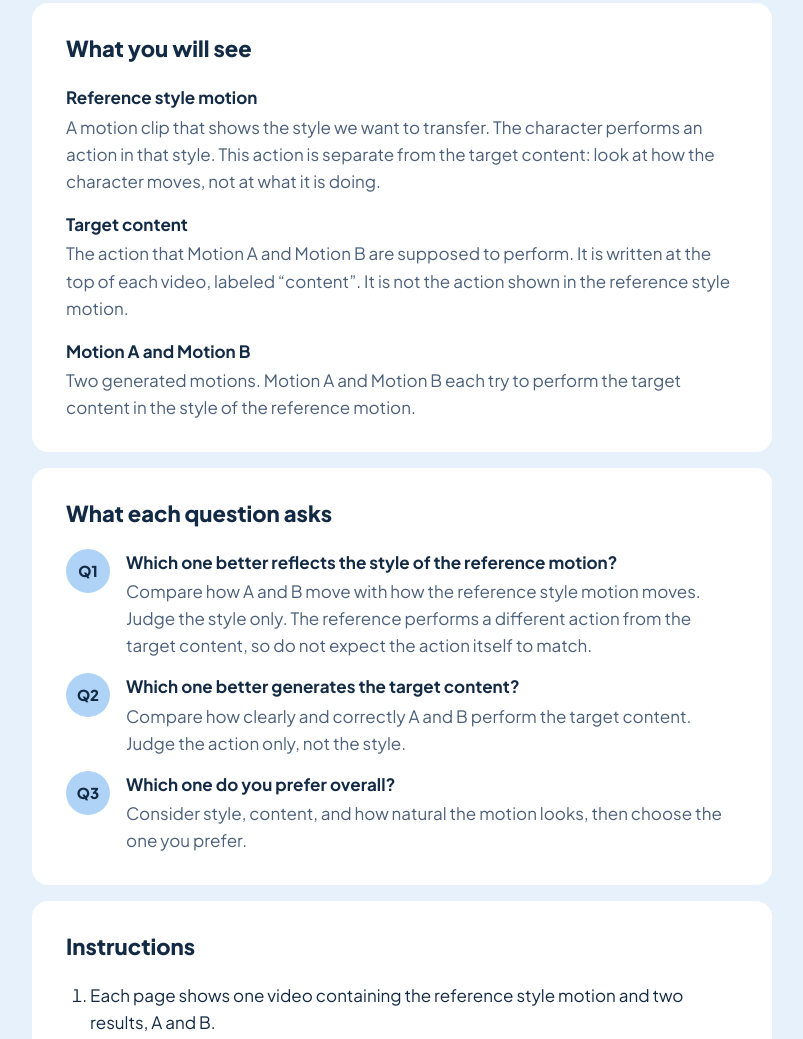
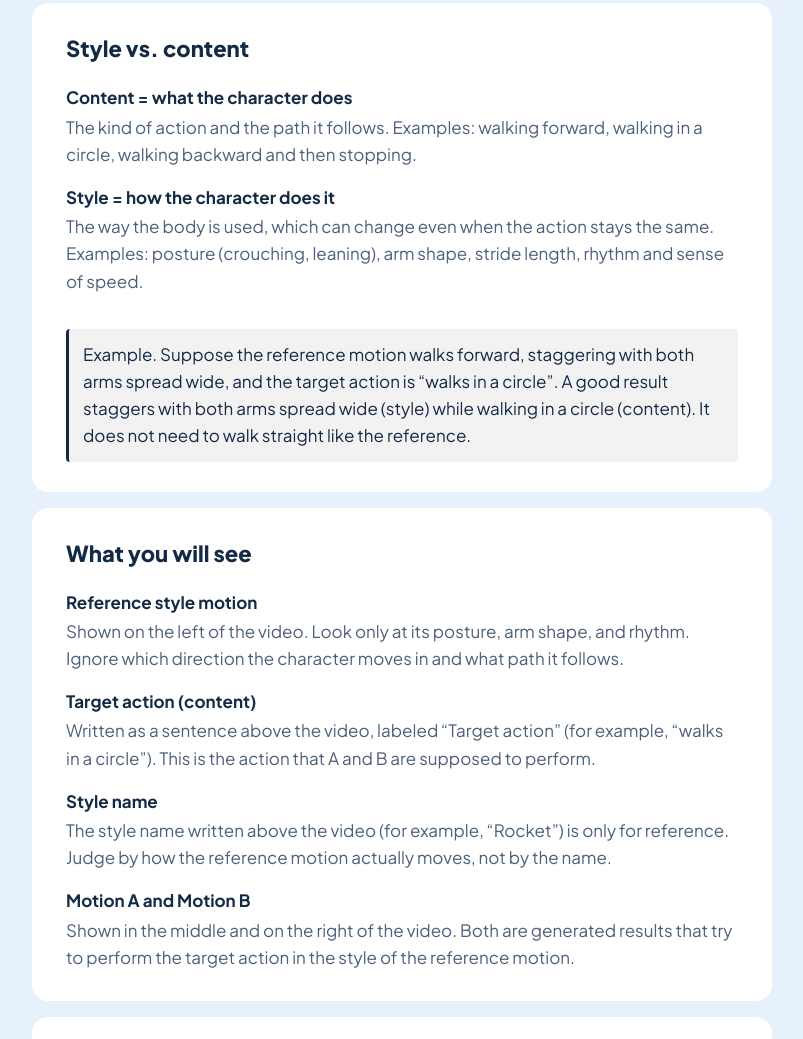
Before and after one commit to JANGYERIM/27CVPR_userstudy, a plain HTML site: page index.html in a window 1280 px wide. Shown: the part 274-1313 px from the top of the page, without its empty margins (238-1041 px from the left). Drawn offline with Linux system fonts and the light colour scheme.

Commit message:
Explain style vs. content in study instructions
Add a style/content card with an example, tie each question to what it
is compared against, and rename the target content label.

Co-Authored-By: Claude Fable 5.2 <noreply@anthropic.com>

```diff
--- a/index.html
+++ b/index.html
@@ -78,6 +78,7 @@ main.wide { max-width: 1240px; padding: 28px 20px 72px; gap: 18px; }
 .defs { margin: 0; display: flex; flex-direction: column; gap: 16px; }
 .defs dt { font-weight: 700; }
 .defs dd { margin: 2px 0 0; color: var(--muted); }
+.example { margin-top: 16px; padding: 12px 14px; border-left: 3px solid currentColor; border-radius: 4px; background: rgba(127, 127, 127, 0.1); }
 .qdefs { display: flex; flex-direction: column; gap: 14px; }
 .qdefs > div { display: flex; gap: 16px; align-items: flex-start; }
 .qn {
@@ -193,26 +194,55 @@ const STUDY = {
     ko: "스타일화된 동작 생성에 대한 비교 평가를 진행합니다."
   },
 
+  // [Style vs. content] section: the two ideas every question depends on
+  concepts: [
+    {
+      term: { en: "Content = what the character does", ko: "콘텐츠 = 무엇을 하는가" },
+      text: {
+        en: "The kind of action and the path it follows. Examples: walking forward, walking in a circle, walking backward and then stopping.",
+        ko: "행동의 종류와 경로입니다. 예: 앞으로 걷는다, 원을 그리며 걷는다, 뒤로 걷다가 멈춘다."
+      }
+    },
+    {
+      term: { en: "Style = how the character does it", ko: "스타일 = 어떻게 하는가" },
+      text: {
+        en: "The way the body is used, which can change even when the action stays the same. Examples: posture (crouching, leaning), arm shape, stride length, rhythm and sense of speed.",
+        ko: "같은 행동을 하더라도 달라지는 몸의 쓰임새입니다. 예: 자세(웅크림, 몸 기울기), 팔 모양, 보폭, 리듬과 속도감."
+      }
+    }
+  ],
+  example: {
+    en: "Example. Suppose the reference motion walks forward, staggering with both arms spread wide, and the target action is “walks in a circle”. A good result staggers with both arms spread wide (style) while walking in a circle (content). It does not need to walk straight like the reference.",
+    ko: "예시. 레퍼런스가 “양팔을 옆으로 벌리고 비틀거리며 앞으로 걷는” 모션이고, 수행할 동작이 “원을 그리며 걷는다”라고 해 봅시다. 좋은 결과는 양팔을 벌리고 비틀거리면서(스타일) 원을 그리며 걷는(콘텐츠) 모션입니다. 레퍼런스처럼 직진할 필요는 없습니다."
+  },
+
   terms: [
     {
       term: { en: "Reference style motion", ko: "레퍼런스 스타일 모션 (reference style motion)" },
       text: {
-        en: "A motion clip that shows the style we want to transfer. The character performs an action in that style. This action is separate from the target content: look at how the character moves, not at what it is doing.",
-        ko: "전달하려는 스타일을 보여 주는 모션입니다. 캐릭터가 그 스타일이 반영된 행동을 수행하고 있습니다. 이 행동은 타깃 콘텐츠와 별개이므로, 무엇을 하는지가 아니라 어떻게 움직이는지를 봐 주세요."
+        en: "Shown on the left of the video. Look only at its posture, arm shape, and rhythm. Ignore which direction the character moves in and what path it follows.",
+        ko: "영상 왼쪽에 나옵니다. 여기서는 자세, 팔 모양, 리듬만 봐 주세요. 이 캐릭터가 어느 방향으로, 어떤 경로로 움직이는지는 무시합니다."
       }
     },
     {
-      term: { en: "Target content", ko: "타깃 콘텐츠 (target content)" },
+      term: { en: "Target action (content)", ko: "수행할 동작 (콘텐츠)" },
       text: {
-        en: "The action that Motion A and Motion B are supposed to perform. It is written at the top of each video, labeled “content”. It is not the action shown in the reference style motion.",
-        ko: "Motion A와 Motion B가 수행해야 하는 행동입니다. 각 영상 위쪽에 “content”로 적혀 있습니다. 레퍼런스 스타일 모션에 나오는 행동과는 다릅니다."
+        en: "Written as a sentence above the video, labeled “Target action” (for example, “walks in a circle”). This is the action that A and B are supposed to perform.",
+        ko: "영상 위에 “수행할 동작”이라는 이름으로 문장이 적혀 있습니다(예: “원을 그리며 걷는다”). A와 B가 수행해야 하는 행동입니다."
+      }
+    },
+    {
+      term: { en: "Style name", ko: "스타일 이름" },
+      text: {
+        en: "The style name written above the video (for example, “Rocket”) is only for reference. Judge by how the reference motion actually moves, not by the name.",
+        ko: "영상 위에 적힌 스타일 이름(예: “Rocket”)은 참고용입니다. 이름이 아니라 레퍼런스 모션의 실제 움직임을 기준으로 판단해 주세요."
       }
     },
     {
       term: { en: "Motion A and Motion B", ko: "모션 A와 모션 B" },
       text: {
-        en: "Two generated motions. Motion A and Motion B each try to perform the target content in the style of the reference motion.",
-        ko: "생성된 두 개의 모션입니다. 둘 다 레퍼런스 모션의 스타일로 타깃 콘텐츠를 수행하려고 한 결과입니다."
+        en: "Shown in the middle and on the right of the video. Both are generated results that try to perform the target action in the style of the reference motion.",
+        ko: "영상 가운데와 오른쪽에 나옵니다. 둘 다 레퍼런스의 스타일로 수행할 동작을 해내려고 한 생성 결과입니다."
       }
     }
   ],
@@ -225,18 +255,18 @@ const STUDY = {
         ko: "어느 쪽이 레퍼런스 모션의 스타일을 더 잘 반영하나요?"
       },
       help: {
-        en: "Compare how A and B move with how the reference style motion moves. Judge the style only. The reference performs a different action from the target content, so do not expect the action itself to match.",
-        ko: "A와 B의 움직임을 레퍼런스 스타일 모션의 움직임과 비교해 주세요. 스타일만 판단합니다. 레퍼런스는 타깃 콘텐츠와 다른 행동을 하고 있으므로 행동 자체가 같을 필요는 없습니다."
+        en: "Compare with the reference on the left. Choose the one whose posture, arm and leg shape, and rhythm look more like the reference. Do not mark a result down for moving in a different direction or along a different path from the reference.",
+        ko: "왼쪽의 레퍼런스와 비교합니다. 자세, 팔과 다리의 모양, 리듬이 레퍼런스와 더 닮은 쪽을 골라 주세요. 경로나 방향이 레퍼런스와 다른 것은 감점 요인이 아닙니다."
       }
     },
     {
       text: {
-        en: "Which one better generates the target content?",
-        ko: "어느 쪽이 타깃 콘텐츠(target content)를 더 잘 생성했나요?"
+        en: "Which one better performs the target action (content)?",
+        ko: "어느 쪽이 수행할 동작(콘텐츠)을 더 잘 해냈나요?"
       },
       help: {
-        en: "Compare how clearly and correctly A and B perform the target content. Judge the action only, not the style.",
-        ko: "A와 B가 타깃 콘텐츠를 얼마나 명확하고 정확하게 수행하는지 비교해 주세요. 스타일이 아니라 행동만 판단합니다."
+        en: "Compare with the sentence above the video. You do not need to look at the reference. Choose the one that performs the action, direction, and path in the sentence more accurately. Do not consider how well the style was applied.",
+        ko: "영상 위의 문장과 비교합니다. 레퍼런스는 보지 않아도 됩니다. 문장에 적힌 행동, 방향, 경로를 더 정확히 수행한 쪽을 골라 주세요. 스타일이 얼마나 잘 입혀졌는지는 고려하지 않습니다."
       }
     },
     {
@@ -245,8 +275,8 @@ const STUDY = {
         ko: "전체적으로 어느 쪽이 더 좋은가요?"
       },
       help: {
-        en: "Consider style, content, and how natural the motion looks, then choose the one you prefer.",
-        ko: "스타일, 콘텐츠, 움직임의 자연스러움을 함께 고려해 더 좋은 쪽을 골라 주세요."
+        en: "Consider style, content, and how natural the motion looks, then choose the one you prefer. Also take into account anything awkward, such as sliding feet, jitter, or unnatural poses.",
+        ko: "스타일, 콘텐츠, 움직임의 자연스러움을 함께 고려해 더 좋은 쪽을 골라 주세요. 발 미끄러짐, 떨림, 부자연스러운 자세 같은 어색함도 함께 고려합니다."
       }
     }
   ],
@@ -256,6 +286,10 @@ const STUDY = {
     {
       en: "Each page shows one video containing the reference style motion and two results, A and B.",
       ko: "각 페이지에는 영상이 하나 나옵니다. 영상 안에 레퍼런스 스타일 모션과 두 결과 A, B가 함께 들어 있습니다."
+    },
+    {
+      en: "First work out what is distinctive about the style from the reference on the left, then read the target action sentence above the video, and then compare A and B.",
+      ko: "먼저 왼쪽 레퍼런스에서 스타일의 특징을 파악하고, 영상 위의 수행할 동작 문장을 읽은 뒤, A와 B를 비교해 주세요."
     },
     {
       en: "Watch the whole video at least once before answering. You can replay it as many times as you like.",
@@ -282,8 +316,8 @@ const STUDY = {
 
   // Shown under every video. Change it to match how your videos are laid out.
   videoCaption: {
-    en: "[Left: reference style motion. Middle: A. Right: B.]",
-    ko: "[왼쪽: 레퍼런스 스타일 모션. 가운데: A. 오른쪽: B.]"
+    en: "Left: reference style motion. Middle: A. Right: B.",
+    ko: "왼쪽: 레퍼런스 스타일 모션. 가운데: A. 오른쪽: B."
   },
 
   // One line per page. `video` is the combined video file.
@@ -339,13 +373,13 @@ const STUDY = {
 // Fixed interface wording.
 const UI = {
   en: {
-    description: "Description", goal: "Goal", see: "What you will see", asks: "What each question asks",
+    description: "Description", goal: "Goal", concepts: "Style vs. content", see: "What you will see", asks: "What each question asks",
     instructions: "Instructions", length: "Length", time: "Estimated time",
     pagesChip: p => p + (p === 1 ? " page" : " pages"),
     perPageChip: q => q + (q === 1 ? " question" : " questions") + " per page",
     pageOf: (i, n) => "Page " + i + " of " + n,
     email: "Email address", emailError: "Enter a valid email address to continue.",
-    next: "Next", back: "Back", target: "Target Content", style: "Style",
+    next: "Next", back: "Back", target: "Target action", style: "Style",
     watchHint: "Watch the reference style motion first, then compare A and B.",
     answerAll: "Answer every question to continue.",
     videoMissing: "This video could not be loaded.", progress: "Progress",
@@ -359,13 +393,13 @@ const UI = {
     almostTitle: "You’re almost done", almostBody: "Download your response file and send it to the research team."
   },
   ko: {
-    description: "설명", goal: "목표", see: "영상에 나오는 것", asks: "각 질문이 묻는 것",
+    description: "설명", goal: "목표", concepts: "스타일과 콘텐츠 구분하기", see: "영상에 나오는 것", asks: "각 질문이 묻는 것",
     instructions: "지시문", length: "분량", time: "예상 소요 시간",
     pagesChip: p => "총 " + p + "페이지",
     perPageChip: q => "페이지당 질문 " + q + "개",
     pageOf: (i, n) => i + " / " + n + " 페이지",
     email: "이메일 주소", emailError: "올바른 이메일 주소를 입력해 주세요.",
-    next: "다음", back: "이전", target: "타깃 콘텐츠", style: "스타일",
+    next: "다음", back: "이전", target: "수행할 동작", style: "스타일",
     watchHint: "레퍼런스 스타일 모션을 먼저 보고, A와 B를 비교해 주세요.",
     answerAll: "모든 질문에 답하면 넘어갈 수 있어요.",
     videoMissing: "영상을 불러오지 못했습니다.", progress: "진행 상황",
@@ -569,6 +603,11 @@ function viewIntro() {
           h("span", {}, t(STUDY.estimatedTime))
         )
       )
+    ),
+    h("section", { class: "card" },
+      h("h2", {}, L.concepts),
+      h("dl", { class: "defs" }, STUDY.concepts.map(x => h("div", {}, h("dt", {}, t(x.term)), h("dd", {}, t(x.text))))),
+      h("p", { class: "example" }, t(STUDY.example))
     ),
     h("section", { class: "card" },
       h("h2", {}, L.see),
```
